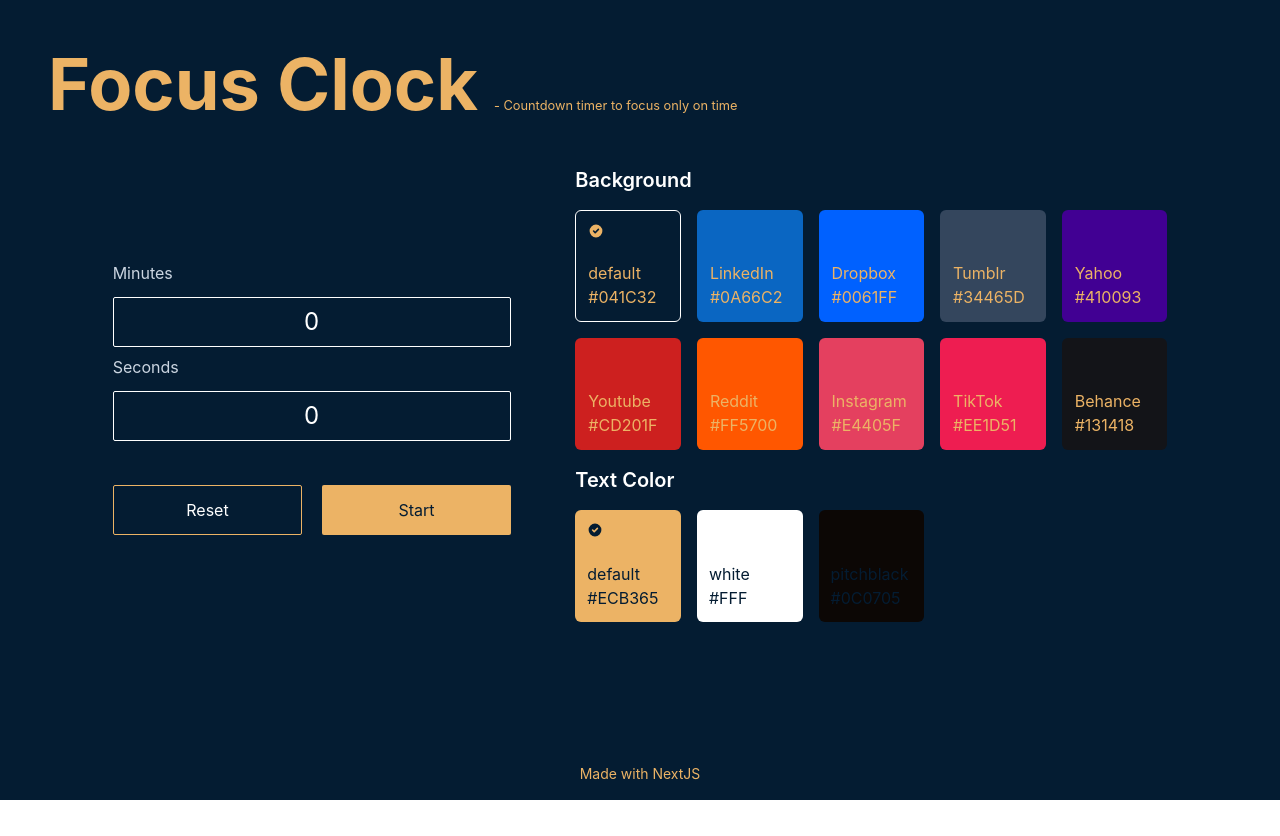
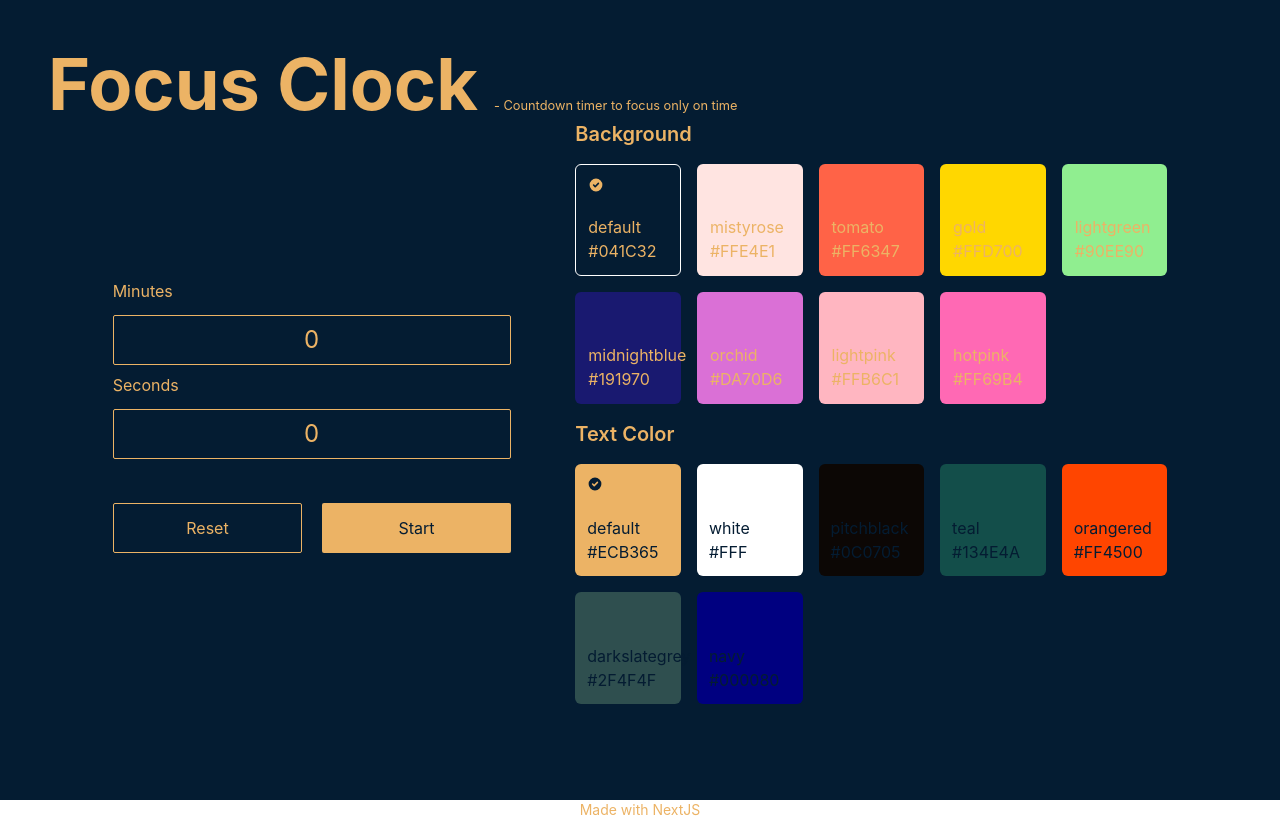
Before and after one commit to abhndv/focus-clock, a Next.js app: page / in a window 1280 px wide. Before the commit the page ends 800 px from the top, so only its background shows below. Built offline with nearby package versions, Linux system fonts and the light colour scheme.

Commit message:
- Implemented selected colors everywhere - Customised background & text colors

```diff
--- a/src/colors.js
+++ b/src/colors.js
@@ -1,172 +1,154 @@
 const bgColors = {
   default: "#041C32",
-  //   Facebook: "#1877F2",
-  //   Twitter: "#1DA1F2",
-  LinkedIn: "#0A66C2",
-  Dropbox: "#0061FF",
-  //   Wordpress: "#21759B",
-  //   SlideShare: "#0077B5",
-  Tumblr: "#34465D",
-  Yahoo: "#410093",
-  Youtube: "#CD201F",
-  Reddit: "#FF5700",
-  //   Quora: "#B92B27",
-  //   ProductHunt: "#DA552F",
-  //   Soundcloud: "#FF3300",
-  //   Blogger: "#F57D00",
-  //   SnapChat: "#FFFC00",
-  //   WhatsApp: "#25D366",
-  //   Line: "#00C300",
-  Instagram: "#E4405F",
-  //   Dribbble: "#EA4C89",
-  //   Flickr: "#FF0084",
-  TikTok: "#EE1D51",
-  Behance: "#131418",
+  mistyrose: "#FFE4E1",
+  tomato: "#FF6347",
 
-  //   white: "#FFFFFF",
-  //   whitesmoke: "#F5F5F5",
-  //   gainsboro: "#DCDCDC",
-  //   lightgrey: "#D3D3D3",
-  //   silver: "#C0C0C0",
-  //   darkgrey: "#A9A9A9",
-  //   grey: "#808080",
-  //   dimgrey: "#696969",
-  //   black: "#000000",
-  //   mistyrose: "#FFE4E1",
-  //   lightcoral: "#F08080",
-  //   salmon: "#FA8072",
-  //   rosybrown: "#BC8F8F",
-  //   tomato: "#FF6347",
-  //   indianred: "#CD5C5C",
-  //   red: "#FF0000",
-  //   firebrick: "#B22222",
-  //   brown: "#A52A2A",
-  //   darkred: "#8B0000",
-  //   maroon: "#800000",
-  //   seashell: "#FFF5EE",
-  //   peachpuff: "#FFDAB9",
-  //   lightsalmon: "#FFA07A",
-  //   darksalmon: "#E9967A",
-  //   sandybrown: "#F4A460",
-  //   coral: "#FF7F50",
-  //   peru: "#CD853F",
-  //   orangered: "#FF4500",
-  //   chocolate: "#D2691E",
-  //   sienna: "#A0522D",
-  //   saddlebrown: "#8B4513",
-  //   snow: "#FFFAFA",
-  //   floralwhite: "#FFFAF0",
-  //   oldlace: "#FDF5E6",
-  //   linen: "#FAF0E6",
-  //   papayawhip: "#FFEFD5",
-  //   antiquewhite: "#FAEBD7",
-  //   blanchedalmond: "#FFEBCD",
-  //   bisque: "#FFE4C4",
-  //   moccasin: "#FFE4B5",
-  //   navajowhite: "#FFDEAD",
-  //   wheat: "#F5DEB3",
-  //   burlywood: "#DEB887",
-  //   tan: "#D2B48C",
-  //   darkorange: "#FF8C00",
-  //   orange: "#FFA500",
-  //   goldenrod: "#DAA520",
-  //   darkgoldenrod: "#B8860B",
-  //   cornsilk: "#FFF8DC",
-  //   lemonchiffon: "#FFFACD",
-  //   palegoldenrod: "#EEE8AA",
-  //   khaki: "#F0E68C",
-  //   darkkhaki: "#BDB76B",
-  //   gold: "#FFD700",
-  //   ivory: "#FFFFF0",
-  //   lightyellow: "#FFFFE0",
-  //   beige: "#F5F5DC",
-  //   lightgoldenrodyellow: "#FAFAD2",
-  //   yellow: "#FFFF00",
-  //   olive: "#808000",
-  //   greenyellow: "#ADFF2F",
-  //   yellowgreen: "#9ACD32",
-  //   olivedrab: "#6B8E23",
-  //   darkolivegreen: "#556B2F",
-  //   chartreuse: "#7FFF00",
-  //   lawngreen: "#7CFC00",
-  //   honeydew: "#F0FFF0",
-  //   palegreen: "#98FB98",
-  //   lightgreen: "#90EE90",
-  //   darkseagreen: "#8FBC8F",
-  //   lime: "#00FF00",
-  //   limegreen: "#32CD32",
-  //   forestgreen: "#228B22",
-  //   green: "#008000",
-  //   darkgreen: "#006400",
-  //   springgreen: "#00FF7F",
-  //   mediumseagreen: "#3CB371",
-  //   seagreen: "#2E8B57",
-  //   mintcream: "#F5FFFA",
-  //   aquamarine: "#7FFFD4",
-  //   mediumaquamarine: "#66CDAA",
-  //   mediumspringgreen: "#00FA9A",
-  //   turquoise: "#40E0D0",
-  //   mediumturquoise: "#48D1CC",
-  //   lightseagreen: "#20B2AA",
-  //   azure: "#F0FFFF",
-  //   lightcyan: "#E0FFFF",
-  //   paleturquoise: "#AFEEEE",
-  //   powderblue: "#B0E0E6",
-  //   lightblue: "#ADD8E6",
-  //   cyan: "#00FFFF",
-  //   cadetblue: "#5F9EA0",
-  //   darkturquoise: "#00CED1",
-  //   darkcyan: "#008B8B",
-  //   teal: "#008080",
-  //   darkslategrey: "#2F4F4F",
-  //   aliceblue: "#F0F8FF",
-  //   lightskyblue: "#87CEFA",
-  //   skyblue: "#87CEEB",
-  //   dodgerblue: "#1E90FF",
-  //   deepskyblue: "#00BFFF",
-  //   steelblue: "#4682B4",
-  //   lightsteelblue: "#B0C4DE",
-  //   cornflowerblue: "#6495ED",
-  //   royalblue: "#4169E1",
-  //   lightslategrey: "#778899",
-  //   slategrey: "#708090",
-  //   lavender: "#E6E6FA",
-  //   mediumslateblue: "#7B68EE",
-  //   slateblue: "#6A5ACD",
-  //   blue: "#0000FF",
-  //   mediumblue: "#0000CD",
-  //   darkslateblue: "#483D8B",
-  //   darkblue: "#00008B",
-  //   midnightblue: "#191970",
-  //   navy: "#000080",
-  //   mediumpurple: "#9370DB",
-  //   ghostwhite: "#F8F8FF",
-  //   blueviolet: "#8A2BE2",
-  //   darkorchid: "#9932CC",
-  //   darkviolet: "#9400D3",
-  //   indigo: "#4B0082",
-  //   mediumorchid: "#BA55D3",
-  //   thistle: "#D8BFD8",
-  //   plum: "#DDA0DD",
-  //   violet: "#EE82EE",
-  //   orchid: "#DA70D6",
-  //   magenta: "#FF00FF",
-  //   darkmagenta: "#8B008B",
-  //   purple: "#800080",
-  //   deeppink: "#FF1493",
-  //   mediumvioletred: "#C71585",
-  //   pink: "#FFC0CB",
-  //   lightpink: "#FFB6C1",
-  //   crimson: "#DC143C",
-  //   lavenderblush: "#FFF0F5",
-  //   hotpink: "#FF69B4",
-  //   palevioletred: "#DB7093",
+  // white: "#FFFFFF",
+  // whitesmoke: "#F5F5F5",
+  // gainsboro: "#DCDCDC",
+  // lightgrey: "#D3D3D3",
+  // silver: "#C0C0C0",
+  // darkgrey: "#A9A9A9",
+  // grey: "#808080",
+  // dimgrey: "#696969",
+  // black: "#000000",
+  // lightcoral: "#F08080",
+  // salmon: "#FA8072",
+  // rosybrown: "#BC8F8F",
+  // indianred: "#CD5C5C",
+  // red: "#FF0000",
+  // firebrick: "#B22222",
+  // brown: "#A52A2A",
+  // darkred: "#8B0000",
+  // maroon: "#800000",
+  // seashell: "#FFF5EE",
+  // peachpuff: "#FFDAB9",
+  // lightsalmon: "#FFA07A",
+  // darksalmon: "#E9967A",
+  // sandybrown: "#F4A460",
+  // coral: "#FF7F50",
+  // peru: "#CD853F",
+  // orangered: "#FF4500",
+  // chocolate: "#D2691E",
+  // sienna: "#A0522D",
+  // saddlebrown: "#8B4513",
+  // snow: "#FFFAFA",
+  // floralwhite: "#FFFAF0",
+  // oldlace: "#FDF5E6",
+  // linen: "#FAF0E6",
+  // papayawhip: "#FFEFD5",
+  // antiquewhite: "#FAEBD7",
+  // blanchedalmond: "#FFEBCD",
+  // bisque: "#FFE4C4",
+  // moccasin: "#FFE4B5",
+  // navajowhite: "#FFDEAD",
+  // wheat: "#F5DEB3",
+  // burlywood: "#DEB887",
+  // tan: "#D2B48C",
+  // darkorange: "#FF8C00",
+  // orange: "#FFA500",
+  // goldenrod: "#DAA520",
+  // darkgoldenrod: "#B8860B",
+  // cornsilk: "#FFF8DC",
+  // lemonchiffon: "#FFFACD",
+  // palegoldenrod: "#EEE8AA",
+  // khaki: "#F0E68C",
+  // darkkhaki: "#BDB76B",
+  gold: "#FFD700",
+  // ivory: "#FFFFF0",
+  // lightyellow: "#FFFFE0",
+  // beige: "#F5F5DC",
+  // lightgoldenrodyellow: "#FAFAD2",
+  // yellow: "#FFFF00",
+  // olive: "#808000",
+  // greenyellow: "#ADFF2F",
+  // yellowgreen: "#9ACD32",
+  // olivedrab: "#6B8E23",
+  // darkolivegreen: "#556B2F",
+  // chartreuse: "#7FFF00",
+  // lawngreen: "#7CFC00",
+  // honeydew: "#F0FFF0",
+  // palegreen: "#98FB98",
+  lightgreen: "#90EE90",
+  // darkseagreen: "#8FBC8F",
+  // lime: "#00FF00",
+  // limegreen: "#32CD32",
+  // forestgreen: "#228B22",
+  // green: "#008000",
+  // darkgreen: "#006400",
+  // springgreen: "#00FF7F",
+  // mediumseagreen: "#3CB371",
+  // seagreen: "#2E8B57",
+  // mintcream: "#F5FFFA",
+  // aquamarine: "#7FFFD4",
+  // mediumaquamarine: "#66CDAA",
+  // mediumspringgreen: "#00FA9A",
+  // turquoise: "#40E0D0",
+  // mediumturquoise: "#48D1CC",
+  // lightseagreen: "#20B2AA",
+  // azure: "#F0FFFF",
+  // lightcyan: "#E0FFFF",
+  // paleturquoise: "#AFEEEE",
+  // powderblue: "#B0E0E6",
+  // lightblue: "#ADD8E6",
+  // cyan: "#00FFFF",
+  // cadetblue: "#5F9EA0",
+  // darkturquoise: "#00CED1",
+  // darkcyan: "#008B8B",
+  // teal: "#008080",
+  // darkslategrey: "#2F4F4F",
+  // aliceblue: "#F0F8FF",
+  // lightskyblue: "#87CEFA",
+  // skyblue: "#87CEEB",
+  // dodgerblue: "#1E90FF",
+  // deepskyblue: "#00BFFF",
+  // steelblue: "#4682B4",
+  // lightsteelblue: "#B0C4DE",
+  // cornflowerblue: "#6495ED",
+  // royalblue: "#4169E1",
+  // lightslategrey: "#778899",
+  // slategrey: "#708090",
+  // lavender: "#E6E6FA",
+  // mediumslateblue: "#7B68EE",
+  // slateblue: "#6A5ACD",
+  // blue: "#0000FF",
+  // mediumblue: "#0000CD",
+  // darkslateblue: "#483D8B",
+  // darkblue: "#00008B",
+  midnightblue: "#191970",
+  // navy: "#000080",
+  // mediumpurple: "#9370DB",
+  // ghostwhite: "#F8F8FF",
+  // blueviolet: "#8A2BE2",
+  // darkorchid: "#9932CC",
+  // darkviolet: "#9400D3",
+  // indigo: "#4B0082",
+  // mediumorchid: "#BA55D3",
+  // thistle: "#D8BFD8",
+  // plum: "#DDA0DD",
+  // violet: "#EE82EE",
+  orchid: "#DA70D6",
+  // magenta: "#FF00FF",
+  // darkmagenta: "#8B008B",
+  // purple: "#800080",
+  // deeppink: "#FF1493",
+  // mediumvioletred: "#C71585",
+  // pink: "#FFC0CB",
+  lightpink: "#FFB6C1",
+  // crimson: "#DC143C",
+  // lavenderblush: "#FFF0F5",
+  hotpink: "#FF69B4",
+  // palevioletred: "#DB7093",
 };
 
 const textColors = {
   default: "#ECB365",
   white: "#FFF",
   pitchblack: "#0C0705",
+  teal: "#134E4A",
+  orangered: "#FF4500",
+  darkslategrey: "#2F4F4F",
+  navy: "#000080",
 };
 
 module.exports = { bgColors, textColors };
--- a/src/components/theme.js
+++ b/src/components/theme.js
@@ -10,7 +10,9 @@ function Theme() {
 
   return (
     <article className="themes w-1/2">
-      <h2 className="font-semibold text-xl mb-4">Background</h2>
+      <h2 className="font-semibold text-xl mb-4" style={{ color: textColor }}>
+        Background
+      </h2>
       <div className="grid grid-cols-5 gap-4 overflow-x-auto flex-wrap max-h-120">
         {Object.entries(bgColors).map(([key, value]) => (
           <div
@@ -31,7 +33,9 @@ function Theme() {
           </div>
         ))}
       </div>
-      <h2 className="font-semibold text-xl my-4">Text Color</h2>
+      <h2 className="font-semibold text-xl my-4" style={{ color: textColor }}>
+        Text Color
+      </h2>
       <div className="grid grid-cols-5 gap-4 overflow-x-auto flex-wrap max-h-120">
         {Object.entries(textColors).map(([key, value]) => (
           <div
--- a/src/components/timer.js
+++ b/src/components/timer.js
@@ -1,12 +1,14 @@
 import { useEffect } from "react";
 import { useSelector, useDispatch } from "react-redux";
 import { setTimerId, decrementTime, clearTimer, setTime, setRunning } from "../store/timerSlice";
+import { HiArrowLeft } from "react-icons/hi";
 
 function Timer() {
   const time = useSelector((state) => state.timer.time);
   const timer = useSelector((state) => state.timer.timer);
   const running = useSelector((state) => state.timer.running);
   const textColor = useSelector((state) => state.theme.textColor);
+  const backgroundColor = useSelector((state) => state.theme.background);
 
   const dispatch = useDispatch();
 
@@ -47,14 +49,14 @@ function Timer() {
   return (
     <div className="flex h-full w-full items-center justify-center relative">
       <button
-        className="absolute top-0 left-0 block px-4 py-2 text-center mt-5 rounded-sm border"
-        style={{ borderColor: textColor }}
+        className="absolute top-0 left-0 block p-2 rounded-full timer-back"
         onClick={() => {
           dispatch(setTime(0));
           dispatch(setRunning(false));
         }}
+        style={{ backgroundColor: textColor }}
       >
-        Go back
+        <HiArrowLeft className="h-5 w-5 transition-all duration-100 timer-back__icon" style={{ color: backgroundColor }} />
       </button>
       <h1
         className="font-bold text-7xl sm:text-9xl lg:text-[180px] xl:text-[240px] mt-4 mb-10"
--- a/src/components/timerForm.js
+++ b/src/components/timerForm.js
@@ -21,27 +21,33 @@ function TimerForm() {
   return (
     <div className="w-1/4 min-w-fit">
       <div className="flex flex-col mt-2">
-        <label className="block mb-3 text-slate-300">Minutes</label>
+        <label className="block mb-3" style={{ color: textColor }}>
+          Minutes
+        </label>
         <input
-          className="px-3 py-2 text-2xl border border-white rounded-sm bg-transparent outline-none text-center"
+          className="px-3 py-2 text-2xl border rounded-sm bg-transparent outline-none text-center"
           type="number"
           key="minutes"
           value={min}
           onChange={(e) => {
             dispatch(setMinutes(e.target.value));
           }}
+          style={{ borderColor: textColor, color: textColor }}
         />
       </div>
       <div className="flex flex-col mt-2">
-        <label className="block mb-3 text-slate-300">Seconds</label>
+        <label className="block mb-3" style={{ color: textColor }}>
+          Seconds
+        </label>
         <input
-          className="px-3 py-2 text-2xl border border-white rounded-sm bg-transparent outline-none text-center"
+          className="px-3 py-2 text-2xl border rounded-sm bg-transparent outline-none text-center"
           type="number"
           key="seconds"
           value={sec}
           onChange={(e) => {
             dispatch(setSeconds(e.target.value));
           }}
+          style={{ borderColor: textColor, color: textColor }}
         />
       </div>
       <div className="flex flex-row-reverse gap-5 mt-6">
@@ -55,7 +61,7 @@ function TimerForm() {
         <button
           className="block px-3 py-3 text-center w-full mt-5 rounded-sm transition-all duration-300 border"
           onClick={emptyTimer}
-          style={{ backgroundColor: background, borderColor: textColor }}
+          style={{ backgroundColor: background, color: textColor, borderColor: textColor }}
         >
           Reset
         </button>
--- a/src/styles/globals.css
+++ b/src/styles/globals.css
@@ -31,3 +31,7 @@ input::-webkit-inner-spin-button {
 input[type="number"] {
   -moz-appearance: textfield;
 }
+
+.timer-back:hover .timer-back__icon {
+  transform: scale3d(1.2, 1.2, 1.2);
+}
```
